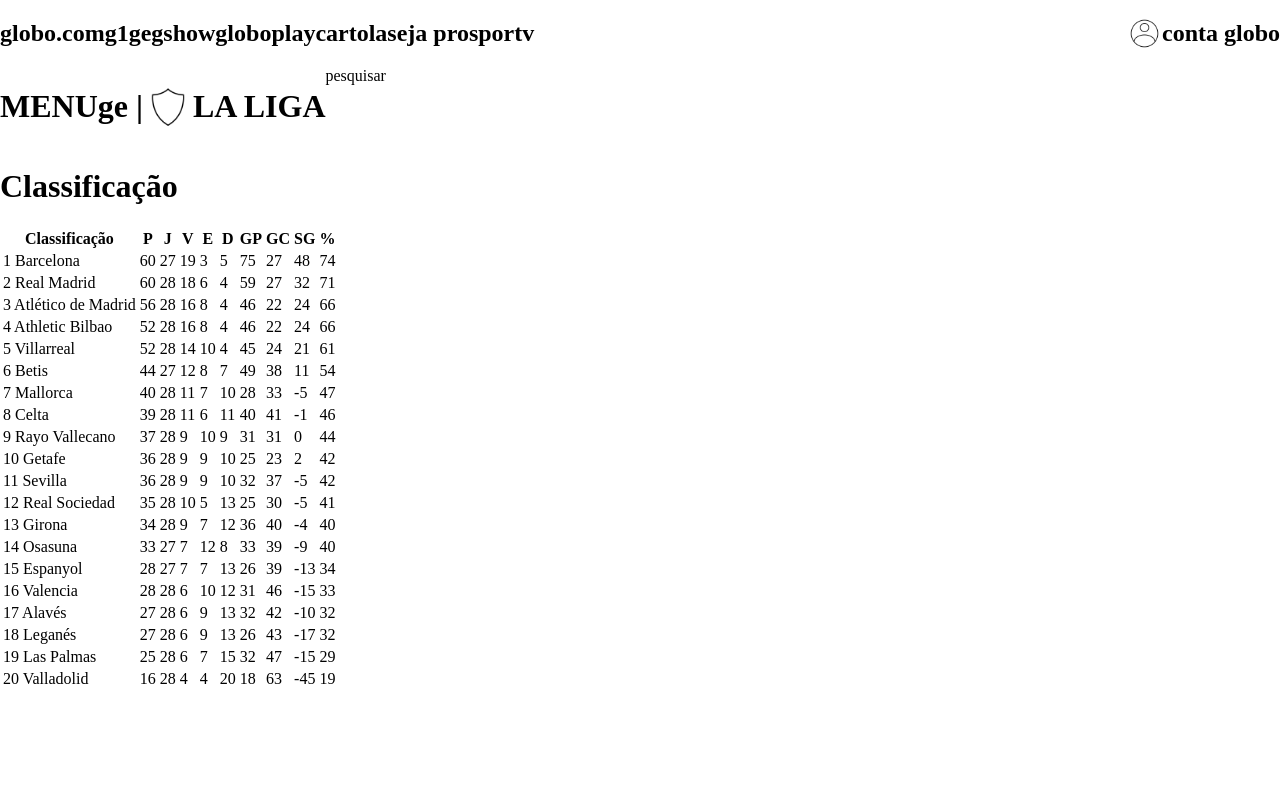
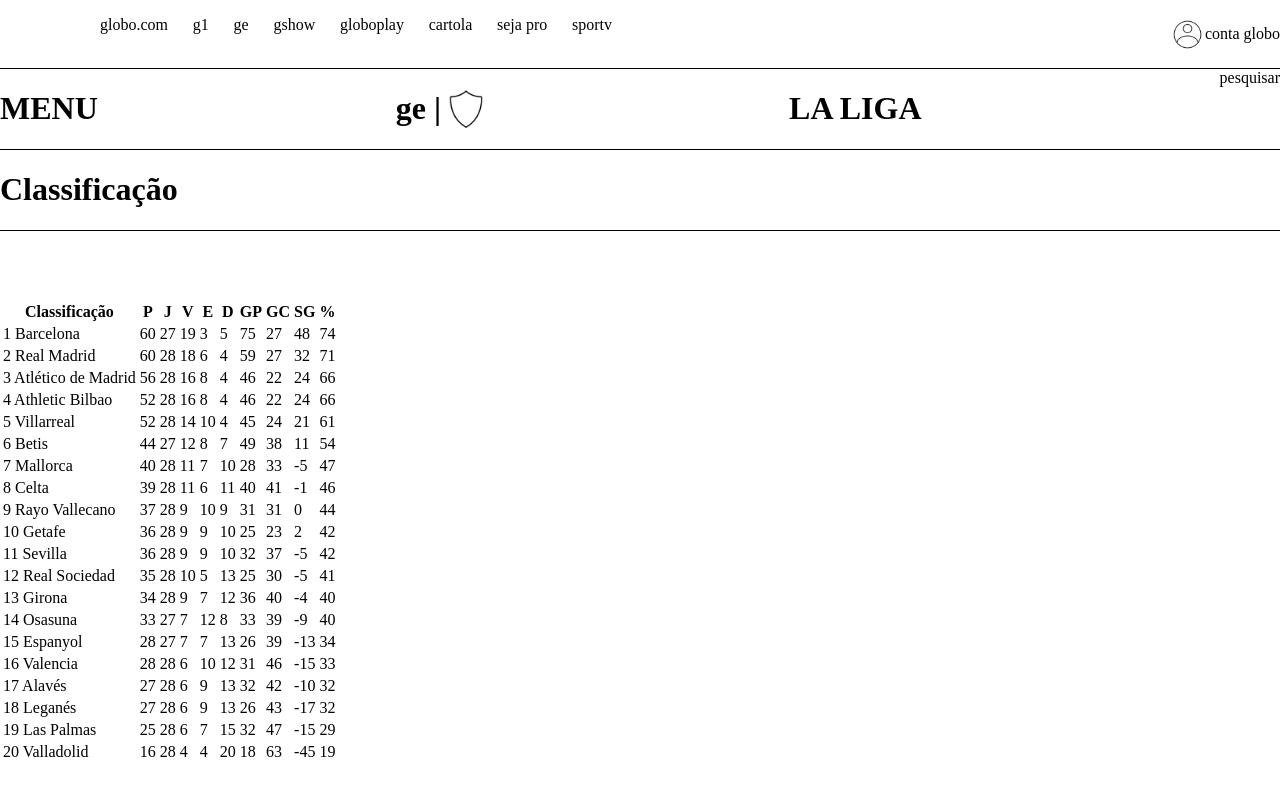
Before and after one commit to pedroitl/tabela-campeonato, a plain HTML site: page index.html in a window 1280 px wide. Drawn offline with Linux system fonts and the light colour scheme.

Commit message:
update index and style

```diff
--- a/index.html
+++ b/index.html
@@ -10,18 +10,18 @@
     <header>
         <div class="header-main">
             <div class="header-main-extensoes">
-                <h2>globo.com</h2>
-                <h2>g1</h2>
-                <h2>ge</h2>
-                <h2>gshow</h2>
-                <h2>globoplay</h2>
-                <h2>cartola</h2>
-                <h2>seja pro</h2>
-                <h2>sportv</h2>
+                <p>globo.com</p>
+                <p>g1</p>
+                <p>ge</p>
+                <p>gshow</p>
+                <p>globoplay</p>
+                <p>cartola</p>
+                <p>seja pro</p>
+                <p>sportv</p>
             </div>
             <div class="header-main-conta-globo">
                 <img src="./imagens/img-conta-globo.png" alt="">
-                <h2>conta globo</h2>
+                <p>conta globo</p>
             </div>
         </div>
         <div class="header-sub-main">
--- a/style.css
+++ b/style.css
@@ -9,11 +9,15 @@ header {
     flex-wrap: wrap;
     width: 100%;
     flex-direction: column;
+    position: fixed;
+    top: 0;
+    border-bottom: 1px solid;
 }
 
 header .header-main {
     display: flex;
     justify-content: space-between;
+    border-bottom: 1px solid;
 }
 
 header .header-main img{
@@ -23,7 +27,10 @@ header .header-main img{
 
 header .header-main .header-main-extensoes {
     display: flex;
+    padding-left: 100px;
+    width: 40%;
     justify-content: space-between;
+    align-items: baseline;
 }
 
 header .header-main .header-main-conta-globo {
@@ -33,6 +40,8 @@ header .header-main .header-main-conta-globo {
 
 header .header-sub-main {
     display: flex;
+    justify-content: space-between;
+   border-bottom: 1px solid;
 }
 
 header .header-sub-main-extencao {
@@ -44,3 +53,7 @@ header .header-sub-main-extencao img {
     width: 50px;
     height: 50px;
 }
+
+main {
+    margin-top: 300px;
+}
```
